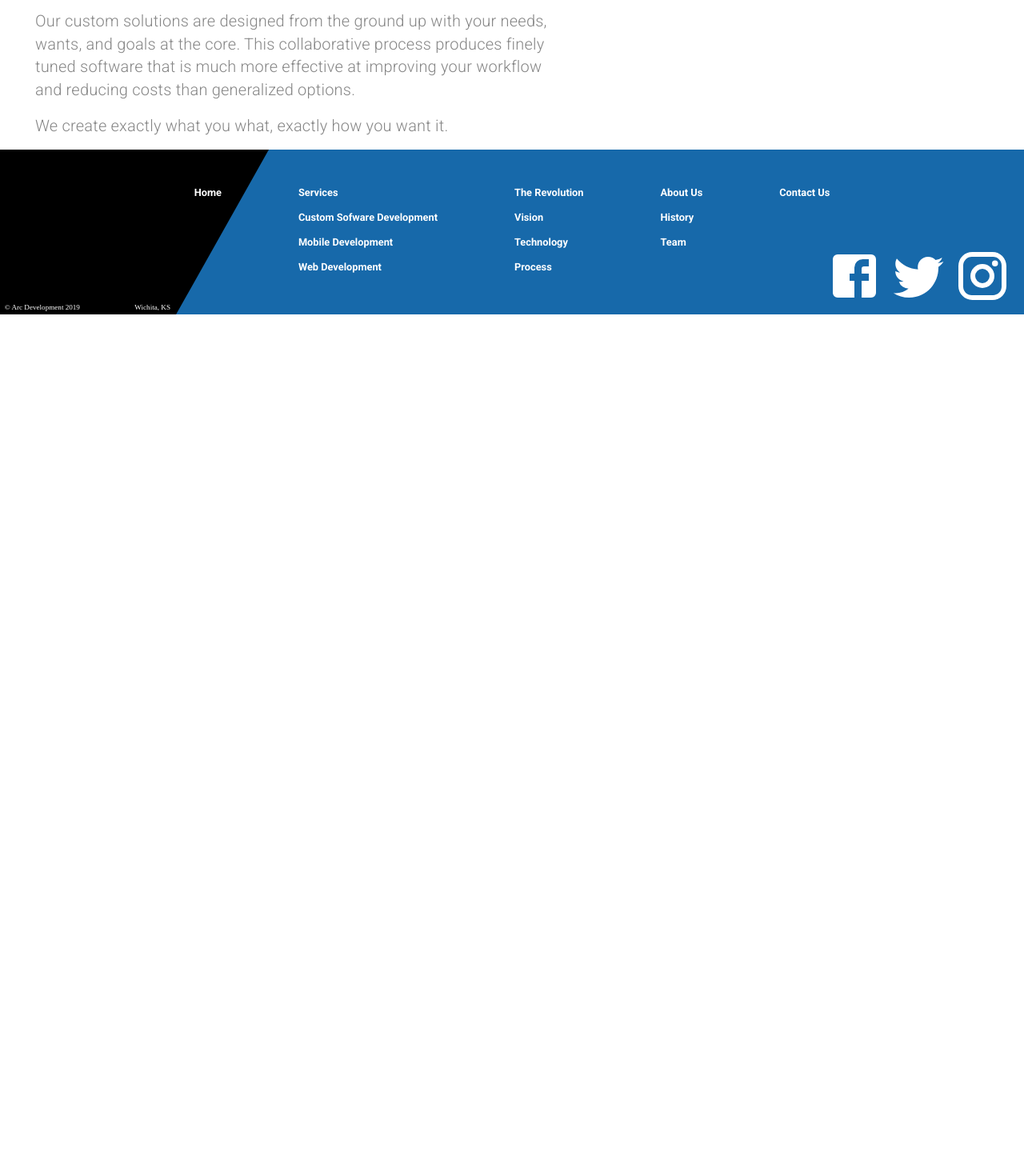
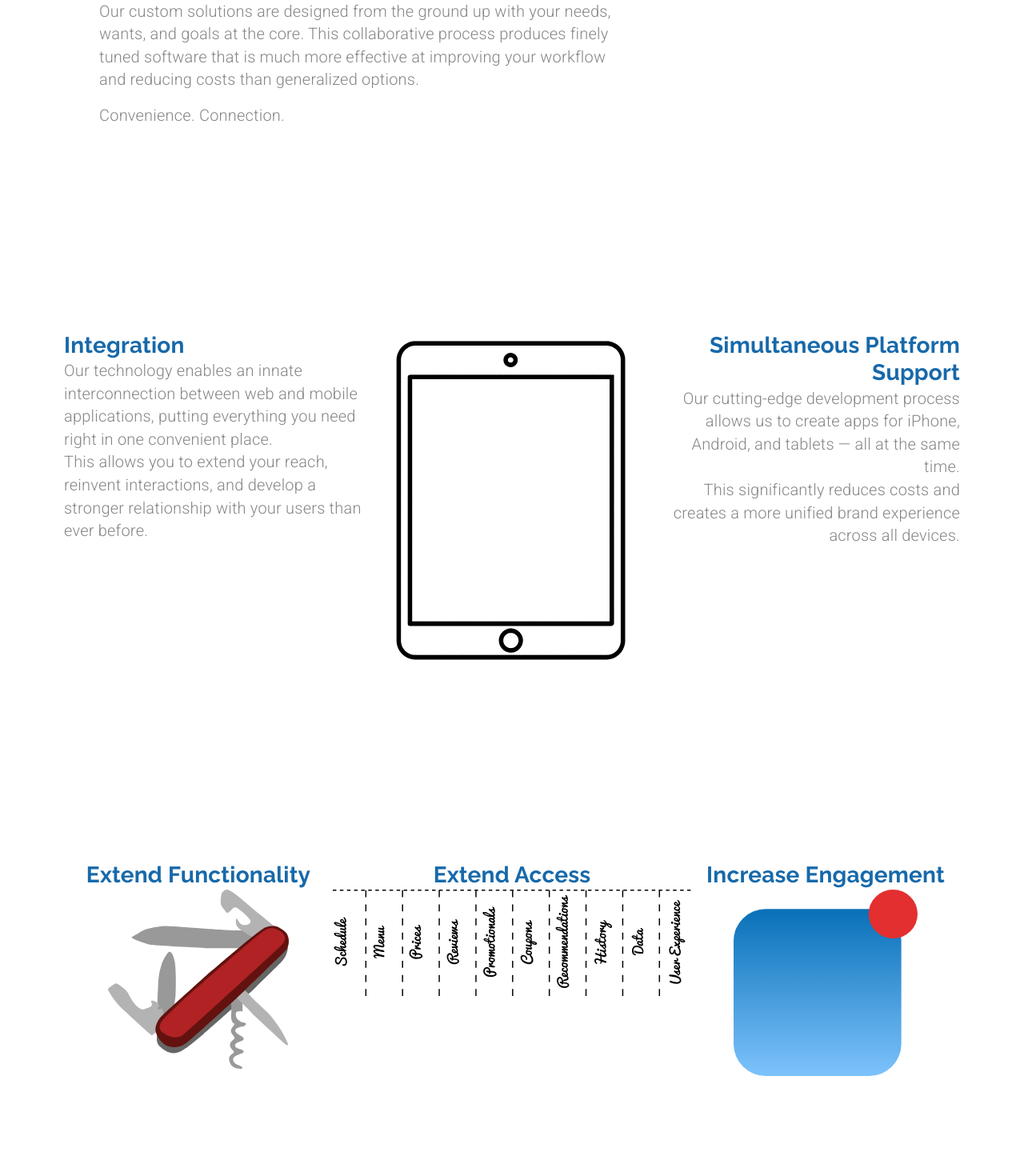
Before and after one commit to samandar-boymurodov/Arc-Development, a React (Create React App) app: page /mobiledevelopment in a window 1280 px wide. Shown: the part 360-1830 px from the top of the page at 80% size. Before the commit the page ends 800 px from the top, so only its background shows below. Built offline with nearby package versions, Linux system fonts and the light colour scheme.

Commit message:
Mobile Development page finished

```diff
--- a/src/components/MobileApps.js
+++ b/src/components/MobileApps.js
@@ -1,11 +1,36 @@
 import Lottie from 'react-lottie'
 import { Grid, Typography, Button, Hidden, useMediaQuery, IconButton } from '@material-ui/core'
 import { makeStyles, useTheme } from '@material-ui/styles'
+import { CallToAction } from './UI/CallToAction'
 
 import backArrow from "../assets/backArrow.svg";
 import forwardArrow from "../assets/forwardArrow.svg";
+import inAnimation from '../animations/integrationAnimation/data.json'
+
+import swiss from '../assets/swissKnife.svg'
+import access from '../assets/extendAccess.svg'
+import engagement from '../assets/increaseEngagement.svg'
+
+const defaultOptions = {
+    loop: true,
+    autoplay: true,
+    animationData: inAnimation,
+    rendererSettings: {
+      preserveAspectRatio: "xMidYMid slice",
+    }
+}
 
 const useStyles = makeStyles(theme => ({
+    mainContainer: {
+        paddingLeft: "5rem",
+        paddingRight: "5rem",
+        paddingTop: "1rem",
+        paddingBottom: "10rem",
+        [theme.breakpoints.down("sm")]: {
+          paddingLeft: "1.5rem",
+          paddingRight: "1.5rem",
+        }
+    },
     arrow: {
         marginTop: "0.5rem",
       },
@@ -20,8 +45,13 @@
 
     const matchesMD = useMediaQuery(theme.breakpoints.down("md"))
     const matchesSM = useMediaQuery(theme.breakpoints.down("sm"))
+    const matchesXS = useMediaQuery(theme.breakpoints.down("xs"))
     return(
-        <Grid container direction="column">
+        <>
+            <Grid
+                container
+                direction="column"
+                className={classes.mainContainer}>
                 <Grid item container justify={matchesMD ? "center" : "flex-start"}>
                     <Hidden mdDown>
                         <Grid item className={classes.arrow}>
@@ -38,18 +68,13 @@
                     }}
                 >
                     <Typography variant="h2" color="primary">
-                    Custom Software Development
+                    iOS/Android App Development
                     </Typography>
                     <Typography variant="body2" paragraph>
-                    Whether we’re replacing old software or inventing new solutions,
-                    Arc Development is here to help your business tackle technology.
+                        Mobile apps allow you to take your tools on the go.
                     </Typography>
                     <Typography variant="body2" paragraph>
-                    Using regular commercial software leaves you with a lot of stuff
-                    you don’t need, without some of the stuff you do need, and
-                    ultimately controls the way you work. Without using any software
-                    at all you risk falling behind competitors and missing out on huge
-                    savings from increased efficiency.
+                        Whether you want an app for your customers, employees, or yourself, we can build cross-platform native solutions for any part of your business process. This opens you up to a whole new world of possibilities by taking advantage of phone features like the camera, GPS, push notifications, and more.
                     </Typography>
                     <Typography variant="body2" paragraph>
                         Our custom solutions are designed from the ground up with your
@@ -59,7 +84,7 @@
                         options.
                     </Typography>
                     <Typography variant="body2" paragraph>
-                    We create exactly what you what, exactly how you want it.
+                    Convenience. Connection.
                     </Typography>
                 </Grid>
                     <Hidden mdDown>
@@ -70,6 +95,115 @@
                         </Grid>
                     </Hidden>
                 </Grid>
+                <Grid
+                    container
+                    item
+                    direction={matchesSM ? "column" : "row"}
+                    style={{
+                        marginTop: "15rem",
+                        marginBottom: "15rem"
+                    }}
+                    >
+                    <Grid
+                        item
+                        container
+                        direction='column'
+                        style={{textAlign: matchesSM ? "center" : "inherit"}}
+                        md >
+                        <Grid item>
+                            <Typography variant="h4" color="primary">
+                            Integration
+                            </Typography>
                         </Grid>
+                        <Grid item>
+                            <Typography variant="body2">
+                            Our technology enables an innate interconnection between web and mobile applications, putting everything you need right in one convenient place.
+                            </Typography>
+                            <Typography variant="body2">
+                            This allows you to extend your reach, reinvent interactions, and develop a stronger relationship with your users than ever before.
+                            </Typography>
+                        </Grid>
+                    </Grid>
+                    <Grid item md>
+                        <Lottie
+                            options={defaultOptions}
+                            style={{
+                                maxWidth: "20rem",
+                                marginBottom: matchesSM ? "2rem" : 0
+                            }}
+                            />
+                    </Grid>
+                    <Grid
+                        item
+                        container
+                        direction='column'
+                        md
+                        style={{textAlign: matchesSM ? "center" : "right"}}>
+                        <Grid item>
+                            <Typography variant="h4" color="primary">
+                            Simultaneous Platform Support
+                            </Typography>
+                        </Grid>
+                        <Grid item>
+                            <Typography variant="body2">
+                            Our cutting-edge development process allows us to create apps for iPhone, Android, and tablets — all at the same time.
+                            </Typography>
+                            <Typography variant="body2">
+                            This significantly reduces costs and creates a more unified brand experience across all devices.
+                            </Typography>
+                        </Grid>
+                    </Grid>
+                </Grid>
+                <Grid
+                    item
+                    container
+                    direction={matchesMD ? "column" : "row"}
+                    style={{marginBottom: "15rem"}}>
+                    <Grid item container direction="column" md alignItems="center">
+                        <Grid item>
+                            <Typography variant="h4" color="primary">
+                            Extend Functionality
+                            </Typography>
+                        </Grid>
+                        <Grid item>
+                            <img src={swiss} alt="swiss" />
+                        </Grid>
+                    </Grid>
+                    <Grid
+                        item
+                        container
+                        direction="column"
+                        md
+                        alignItems="center"
+                        style={{
+                            marginTop: matchesMD && "10rem",
+                            marginBottom: matchesMD && "10rem"
+                        }}>
+                        <Grid item>
+                            <Typography variant="h4" color="primary">
+                            Extend Access
+                            </Typography>
+                        </Grid>
+                        <Grid item>
+                            <img
+                                src={access}
+                                style={{maxWidth: matchesXS? "18rem" : "28rem"}}
+                                alt="access" />
+                        </Grid>
+                    </Grid>
+                    <Grid item container direction="column" md alignItems="center">
+                        <Grid item>
+                            <Typography variant="h4" color="primary">
+                            Increase Engagement
+                            </Typography>
+                        </Grid>
+                        <Grid item>
+                            <img src={engagement} alt="engagement" />
+                        </Grid>
+                    </Grid>
+                </Grid>
+            </Grid>
+            <CallToAction />
+        </>
     )
 }
```
Lines whose indentation alone changed are shown as unchanged.
